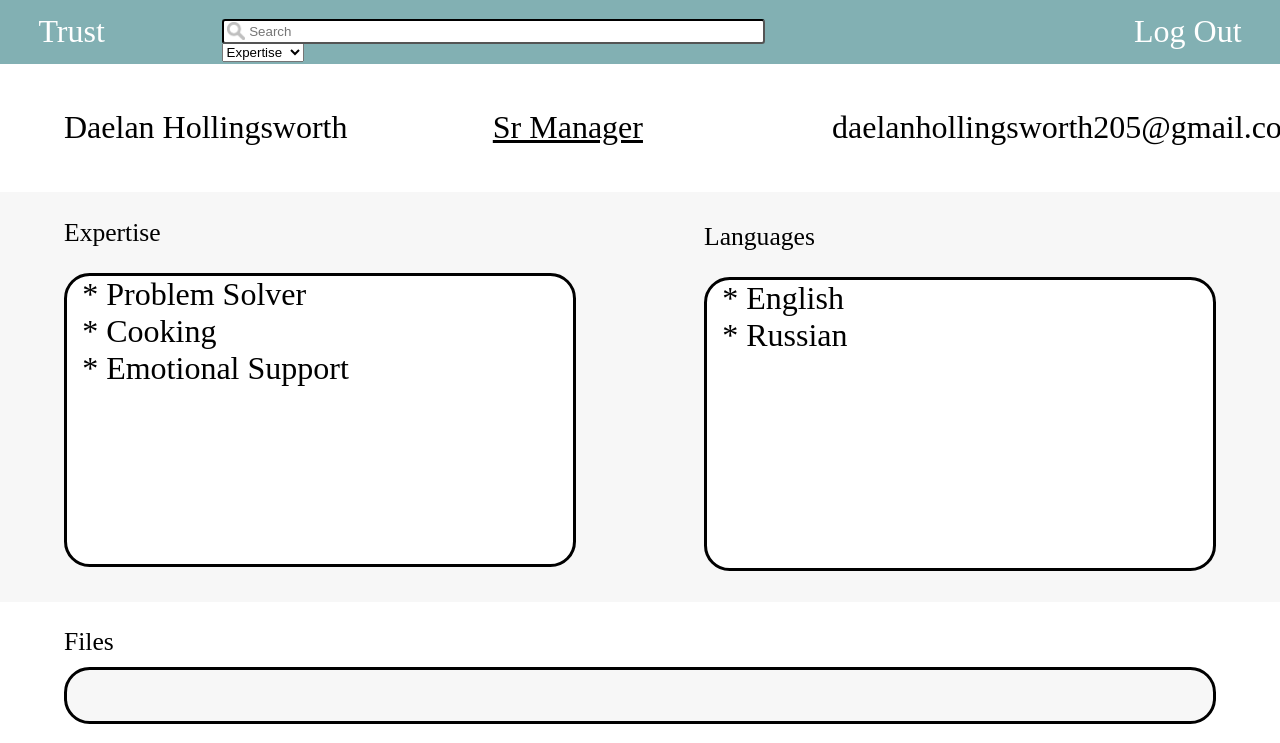
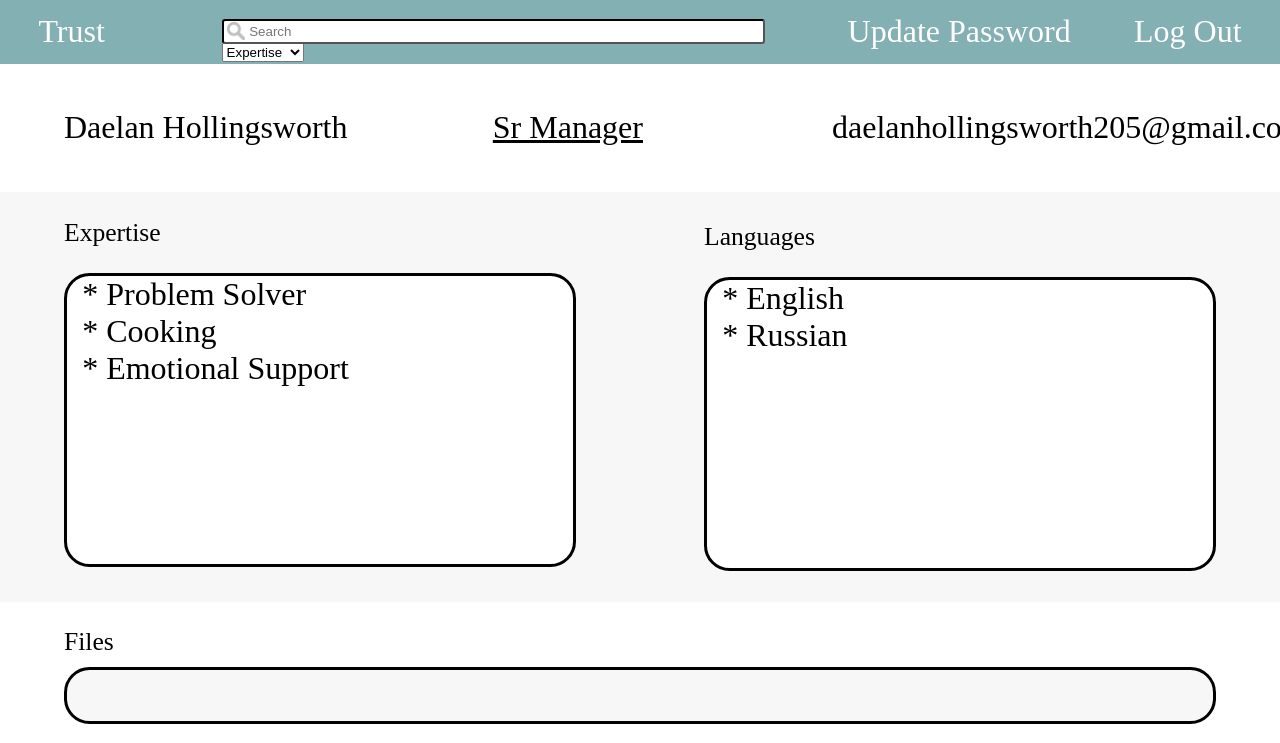
Before and after one commit to Randy-T22/Capstone-Project, a Django app: page / in a window 1280 px wide. Shown: the top 743 px of the page. Run offline with Django 3.2, Linux system fonts and the light colour scheme; a user stored in the database is signed in; data comes from the database, SQL or seed files in the repository.

Commit message:
* Added link to Daelan's password update in 'index.html'

```diff
--- a/TrustApp/static/index.css
+++ b/TrustApp/static/index.css
@@ -43,6 +43,16 @@ body {
 .searchType {
   margin-left: 17%;
   margin-top: 3.35%;
+}
+.update {
+  margin-left: 42.5%;
+  position: fixed;
+  margin-top: 1%;
+  font-size: 2.5vw;
+  text-decoration: none;
+  border: none;
+  padding-right: 3vw;
+  color: white;
 }
 .logout {
   margin-left: 60%;
--- a/TrustApp/templates/index.html
+++ b/TrustApp/templates/index.html
@@ -25,6 +25,7 @@
         <option value="5">Name</option>
         <option value="6">Email</option>
       </select>
+      <a class="update" href="{% url "password" %}">Update Password</a>
       <a class="logout" href="{% url "logout" %}">Log Out</a>
   </nav>
   <div class="bioBox">
```
